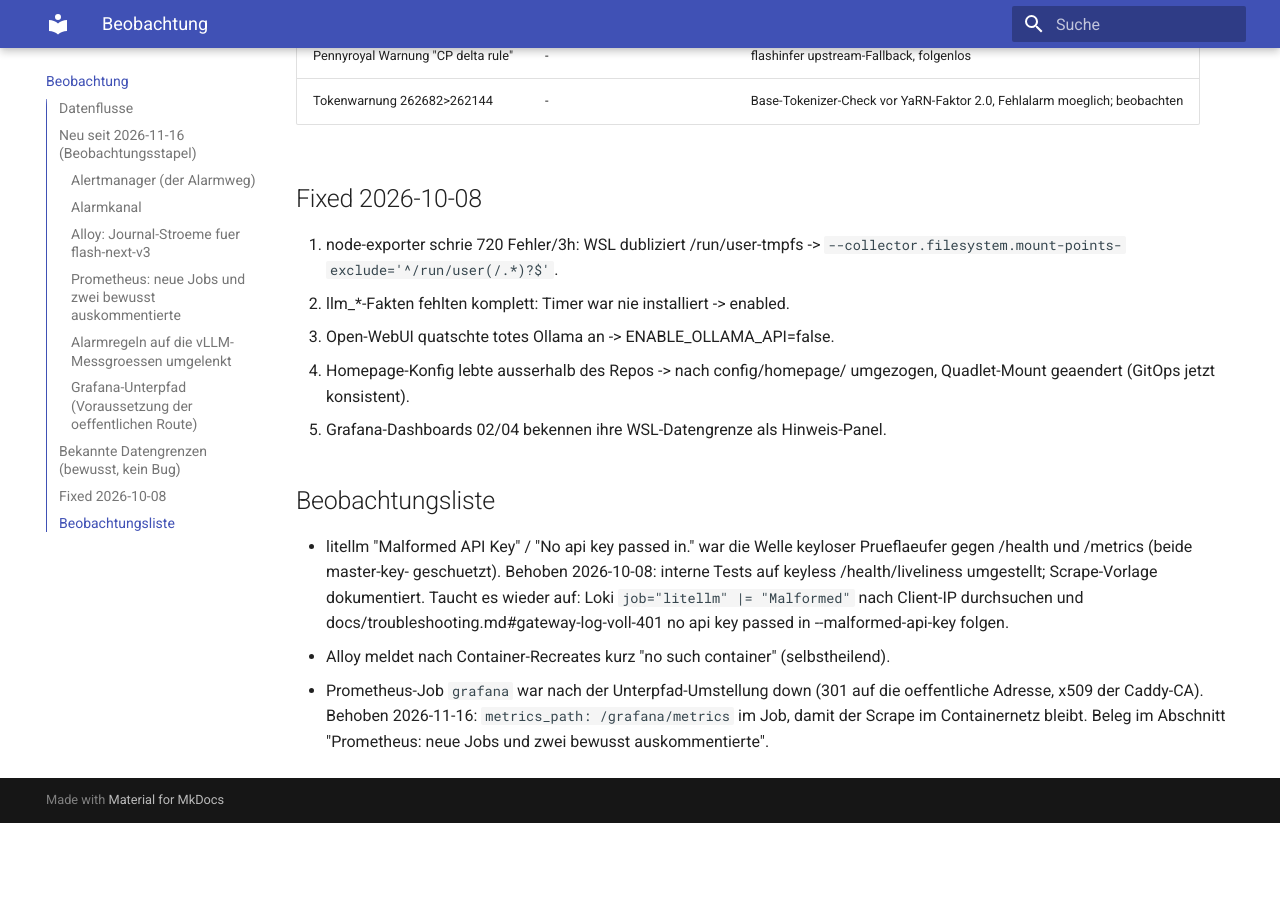
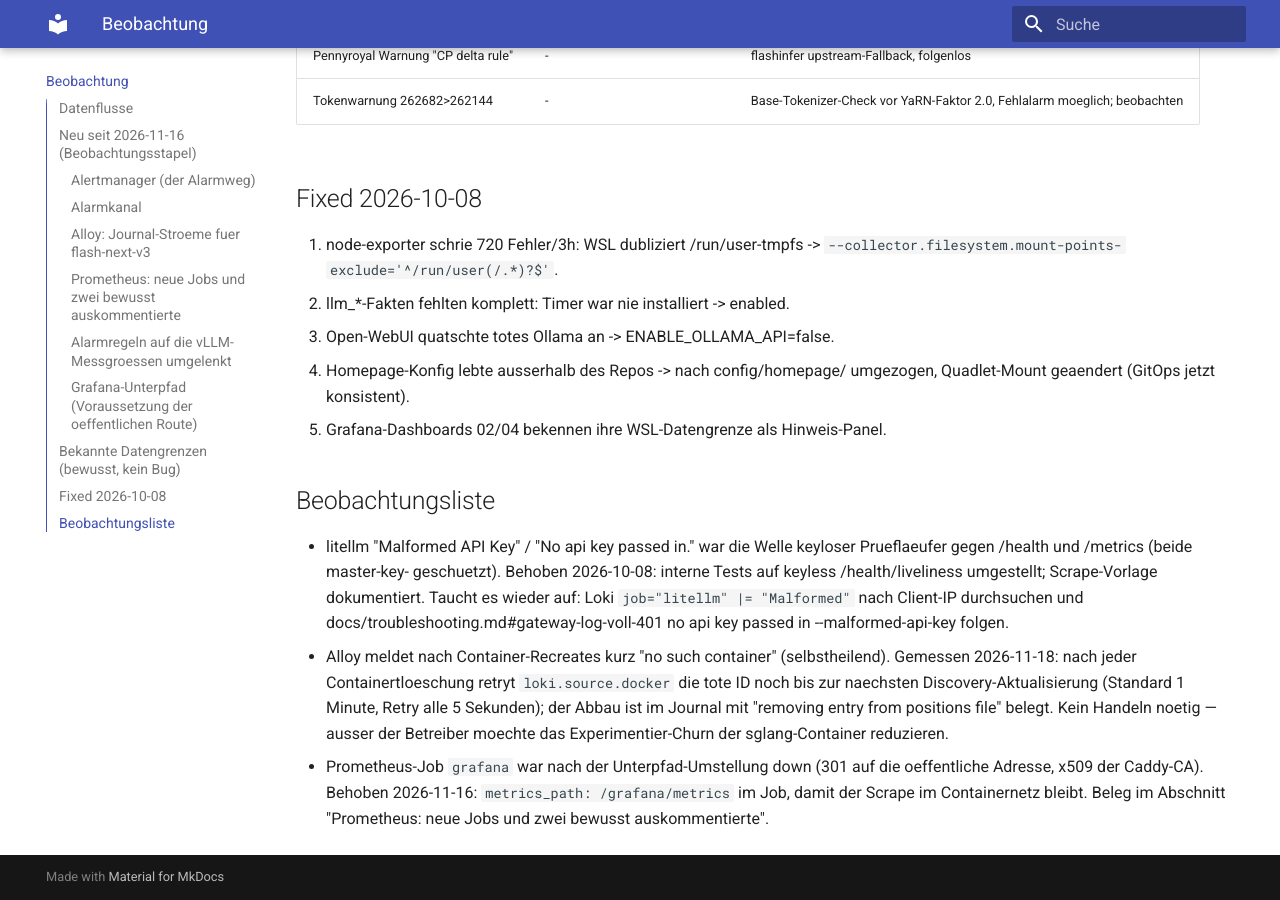
Before and after one commit to thomasdenk79-cyber/llm-infra-setup, an MkDocs documentation site: the page built from docs/monitoring.md, in a window 1280 px wide and 900 px high, scrolled down 4285 px. Built offline with MkDocs 1.6.1 and Material for MkDocs 9.7.7, drawn with Linux system fonts in a browser that asks for light colours; before the commit the page ends 5108 px from its top, so only the background shows below that.

Commit message:
stand: 2026-11-18T10:55 gesichert (2 Dateien)

```diff
--- a/docs/monitoring.md
+++ b/docs/monitoring.md
@@ -222,6 +222,11 @@ curl -s -o /dev/null -w '%{http_code}\n' http://127.0.0.1:3000/grafana/api/healt
   wieder auf: Loki `job="litellm" |= "Malformed"` nach Client-IP durchsuchen
   und docs/troubleshooting.md#gateway-log-voll-401 no api key passed in --malformed-api-key folgen.
 - Alloy meldet nach Container-Recreates kurz "no such container" (selbstheilend).
+  Gemessen 2026-11-18: nach jeder Containertloeschung retryt `loki.source.docker`
+  die tote ID noch bis zur naechsten Discovery-Aktualisierung (Standard 1 Minute,
+  Retry alle 5 Sekunden); der Abbau ist im Journal mit "removing entry from
+  positions file" belegt. Kein Handeln noetig — ausser der Betreiber moechte
+  das Experimentier-Churn der sglang-Container reduzieren.
 - Prometheus-Job `grafana` war nach der Unterpfad-Umstellung down (301 auf die
   oeffentliche Adresse, x509 der Caddy-CA). Behoben 2026-11-16: `metrics_path:
   /grafana/metrics` im Job, damit der Scrape im Containernetz bleibt. Beleg im
```
Also changed, not shown: docs/HANDOFF.md (+5 -1 lines).
